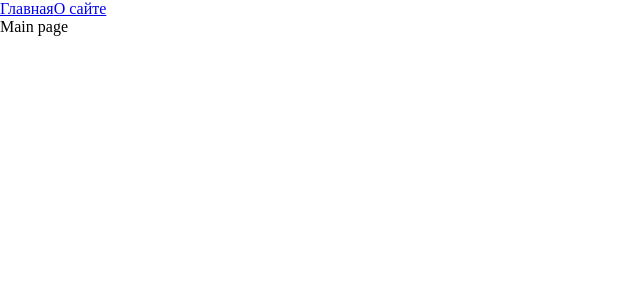
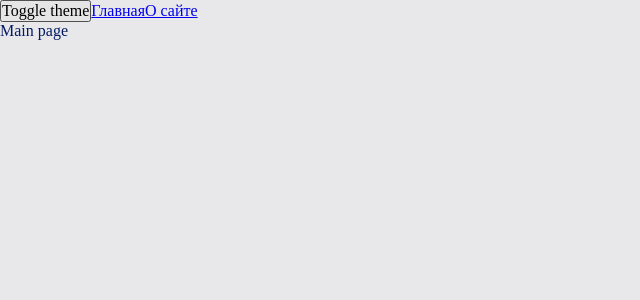
Before and after one commit to Khimish009/advance_frontend, a React app: page / in a window 1280 px wide. Shown: the top 300 px of the page, without its empty margins (0-640 px from the left). Built offline with nearby package versions, Linux system fonts and the light colour scheme.

Commit message:
feat: toggle theme

```diff
--- a/src/App.tsx
+++ b/src/App.tsx
@@ -1,13 +1,24 @@
-import { Suspense } from 'react';
+import { Suspense, useState } from 'react';
 import { Routes, Route, Link } from 'react-router-dom'
 import './styles/index.scss'
 import { AboutPageAsync } from './pages/AboutPage/AboutPage.async';
 import { MainPageAsync } from './pages/MainPage/MainPage.async';
 
+export enum Theme {
+  LIGHT = 'light',
+  DARK = 'dark'
+}
+
 const App = () => {
+  const [theme, setTheme] = useState<Theme>(Theme.LIGHT)
+
+  const toggleTheme = () => {
+    setTheme(theme === Theme.DARK ? Theme.LIGHT : Theme.DARK)
+  }
 
   return (
-    <div className='app'>
+    <div className={`app ${theme}`}>
+      <button onClick={toggleTheme}>Toggle theme</button>
       <Link to={'/'}>Главная</Link>
       <Link to={'/about'}>О сайте</Link>
       <Suspense fallback={<div>Загрузка...</div>}>
```
